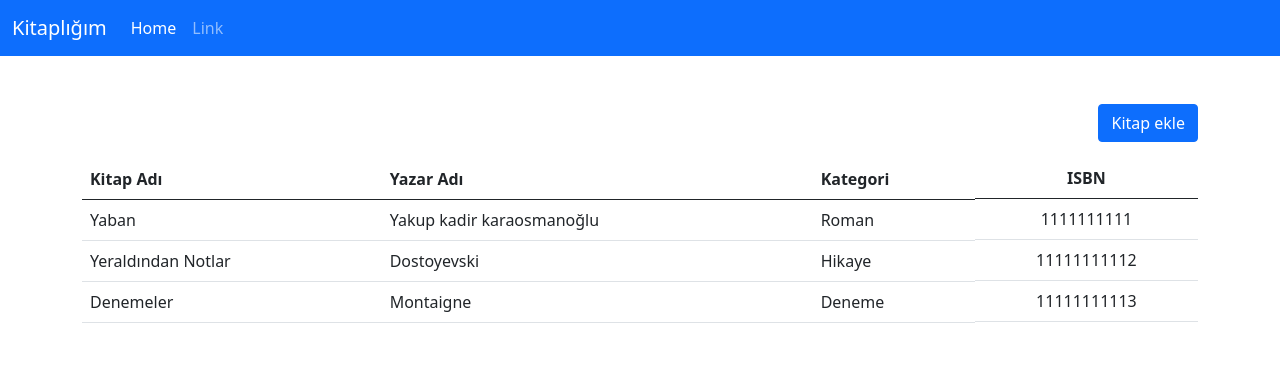
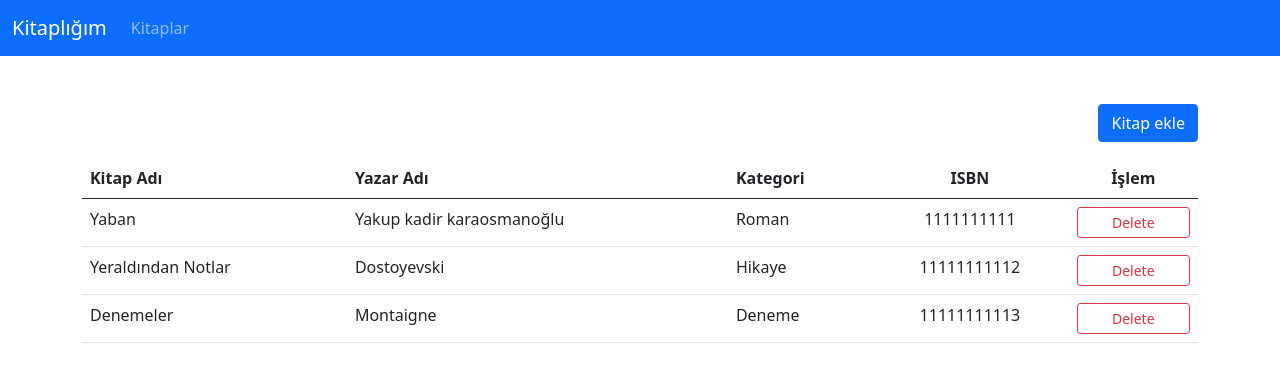
Before and after one commit to darahta/react-trm, a React (Create React App) app: page / in a window 1280 px wide. Shown: the top 382 px of the page. Built offline with nearby package versions, Linux system fonts and the light colour scheme; data requests are answered from the project's data file.

Commit message:
ekleme-silme işlemi yapıldı

```diff
--- a/db.json
+++ b/db.json
@@ -21,7 +21,6 @@
       "isbn": "11111111113",
       "categoryId": "3"
     }
-
   ],
   "categories": [
     {
--- a/src/components/Header.js
+++ b/src/components/Header.js
@@ -1,12 +1,13 @@
 import React from "react";
+import { Link } from "react-router-dom";
 
 const Header = (props) => {
    return (
       <nav className="navbar navbar-expand-lg navbar-dark bg-primary">
          <div className="container-fluid">
-            <a className="navbar-brand" href="#">
+            <Link className="navbar-brand" to="/">
                Kitaplığım
-            </a>
+            </Link>
             <button
                className="navbar-toggler"
                type="button"
@@ -24,14 +25,9 @@
             >
                <ul className="navbar-nav me-auto mb-2 mb-lg-0">
                   <li className="nav-item">
-                     <a className="nav-link active" href="#">
-                        Home
-                     </a>
-                  </li>
-                  <li className="nav-item">
-                     <a className="nav-link" href="#">
-                        Link
-                     </a>
+                     <Link className="nav-link" to="/">
+                        Kitaplar
+                     </Link>
                   </li>
                </ul>
             </div>
--- a/src/components/ListBooks.js
+++ b/src/components/ListBooks.js
@@ -6,6 +6,7 @@
 const ListBooks = (props) => {
    const [books, setBooks] = useState(null);
    const [categories, setCategories] = useState(null);
+   const [didUpdate, setDidUpdate] = useState(false);
 
    useEffect(() => {
       axios
@@ -21,8 +22,18 @@
                .catch((err) => console.log("categories err", err));
          })
          .catch((err) => console.log("books err", err));
-   }, []);
+   }, [didUpdate]);
 
+   const kitapSil = (id) => {
+      console.log(`http://localhost:3004/books/${id}`);
+      axios
+         .delete(`http://localhost:3004/books/${id}`)
+         .then((res) => {
+            console.log("delete resp", res);
+            setDidUpdate(!didUpdate);
+         })
+         .catch((err) => console.log(err));
+   };
    if (books === null || categories === null) {
       return <Loading />;
    }
@@ -39,8 +50,11 @@
                   <th scope="col">Kitap Adı</th>
                   <th scope="col">Yazar Adı</th>
                   <th scope="col">Kategori</th>
-                  <th className="d-flex justify-content-center" scope="col">
+                  <th className="text-center" scope="col">
                      ISBN
+                  </th>
+                  <th className="text-center" scope="col">
+                     İşlem
                   </th>
                </tr>
             </thead>
@@ -54,8 +68,22 @@
                         <td>{book.name}</td>
                         <td>{book.author}</td>
                         <td>{category.name}</td>
-                        <td className="d-flex justify-content-center">
-                           {book.isbn}
+                        <td className="text-center">
+                           {book.isbn === "" ? "-" : book.isbn}
+                        </td>
+                        <td>
+                           <div
+                              className="btn-group d-flex justify-content-center"
+                              role="group"
+                           >
+                              <button
+                                 type="button"
+                                 className="btn btn-outline-danger btn-sm"
+                                 onClick={() => kitapSil(book.id)}
+                              >
+                                 Delete
+                              </button>
+                           </div>
                         </td>
                      </tr>
                   );
```
